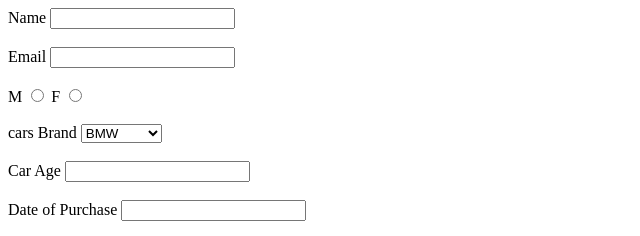
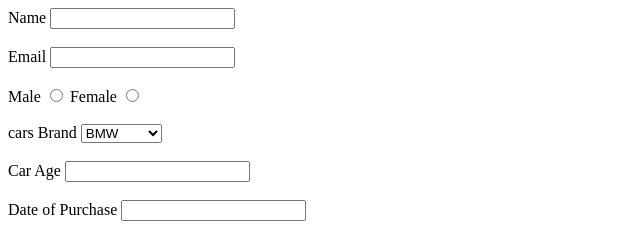
Before and after one commit to acciojob/car-insurance-form-vidyatiwrai, a website: page main.html in a window 1280 px wide. Shown: the top 236 px of the page, 0-640 px from the left. Drawn offline with Linux system fonts and the light colour scheme.

Commit message:
created a submission

```diff
--- a/main.html
+++ b/main.html
@@ -15,15 +15,14 @@
 		<input type="email" id="email"  required><br><br>
 
 
-          <label for="gender_m">M</label>
-          <input type="radio" id="gender_m" name="gender" required>
-          <label for="gender">F</label>
-        <input type="radio" id="gender_f" name="gender" required>
+          <label for="male">Male</label>
+          <input type="radio" id="male" name="gender" required>
+          <label for="female">Female</label>
+        <input type="radio" id="female" name="gender" required>
         <br><br>
 
    <label for="cars">cars Brand</label>
                 <select name="cars" id="cars" required>
-<!--             <option value="">--Please choose an option--</option> -->
                         <option>BMW</option>
                         <option>Audi</option>
                         <option>Mercedes</option>
```
